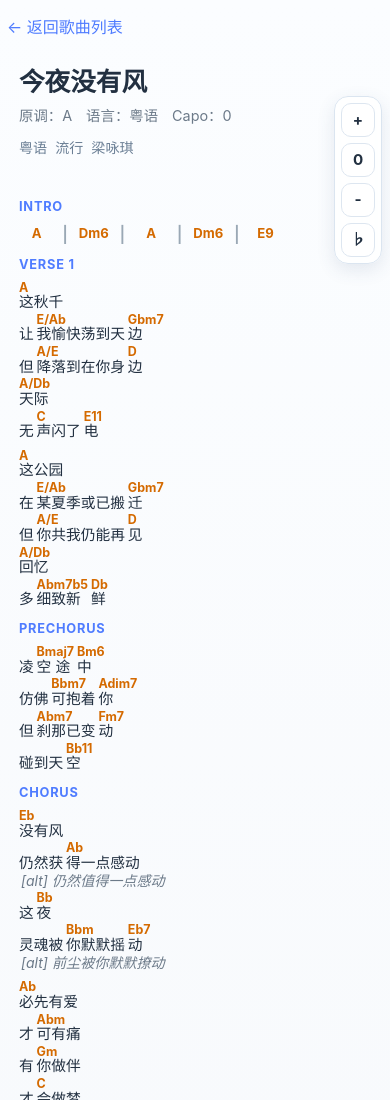
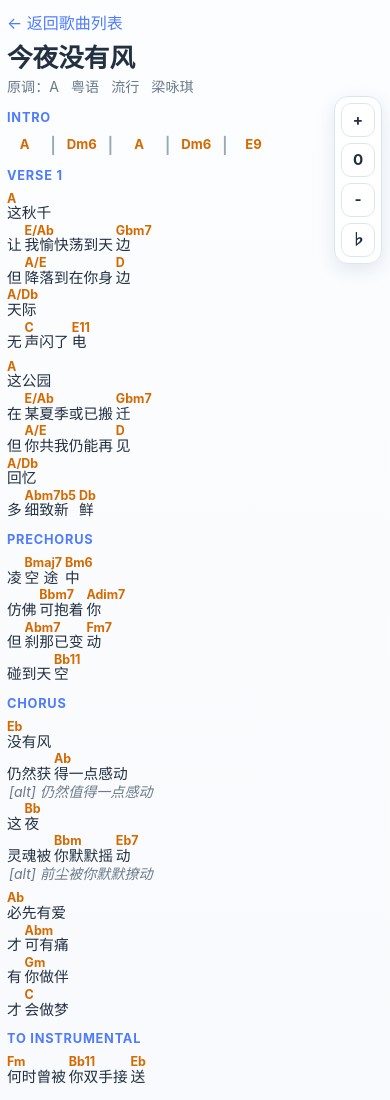
Before and after one commit to tangkk/chord-sheet-site, an Astro site: page /chord-sheet-site/songs/jinye-meiyou-feng in a window 390 px wide. Shown: the top 1100 px of the page. Built offline with nearby package versions, Linux system fonts and the light colour scheme; Astro itself is replaced by a stand-in of ours.

Commit message:
style: streamline song meta row and reduce mobile title spacing

```diff
--- a/src/components/ChordSheet.tsx
+++ b/src/components/ChordSheet.tsx
@@ -49,12 +49,6 @@ export default function ChordSheet({ text, originalKey, capo }: Props) {
           </label>
         </div>
 
-        {typeof capo === 'number' ? (
-          <div className="toolbar-group">
-            <span className="label">Capo</span>
-            <strong>{capo}</strong>
-          </div>
-        ) : null}
       </div>
 
       <div className="mobile-floating-toolbar" aria-label="Transpose controls">
--- a/src/layouts/Layout.astro
+++ b/src/layouts/Layout.astro
@@ -129,20 +129,20 @@ const {
   .meta-grid {
     display: flex;
     flex-wrap: wrap;
-    gap: 8px 14px;
-    margin: 8px 0 0;
+    gap: 6px 12px;
+    margin: 4px 0 0;
     color: var(--muted);
-    font-size: 0.9rem;
+    font-size: 0.88rem;
   }
 
   .back-link {
     display: inline-block;
-    margin-bottom: 18px;
+    margin-bottom: 10px;
   }
 
   .song-hero {
     padding: 0;
-    margin-bottom: 8px;
+    margin-bottom: 4px;
     background: transparent;
     border: 0;
     box-shadow: none;
@@ -311,7 +311,7 @@ const {
   @media (max-width: 720px) {
     .page-shell {
       width: min(100% - 14px, 1180px);
-      padding-top: 14px;
+      padding-top: 10px;
       padding-bottom: 24px;
       padding-right: 54px;
     }
@@ -319,7 +319,7 @@ const {
     .chord-sheet-card,
     .song-hero,
     .song-card {
-      padding: 12px;
+      padding: 0;
     }
 
     .desktop-toolbar {
--- a/src/pages/songs/[...slug].astro
+++ b/src/pages/songs/[...slug].astro
@@ -26,16 +26,10 @@ if (!song) {
     <h1 class="song-title">{song.title}</h1>
     <div class="meta-grid">
       <span>原调：{song.originalKey}</span>
-      {song.language ? <span>语言：{song.language === 'yue' ? '粤语' : song.language}</span> : null}
-      {typeof song.capo === 'number' ? <span>Capo：{song.capo}</span> : null}
+      {song.language ? <span>{song.language === 'yue' ? '粤语' : song.language}</span> : null}
+      <span>流行</span>
+      <span>{song.artist}</span>
     </div>
-    {song.tags.length > 0 ? (
-      <div class="tag-row">
-        {song.tags.map((tag) => (
-          <span class="tag">{tag}</span>
-        ))}
-      </div>
-    ) : null}
   </section>
 
   <ChordSheet client:load text={song.body} originalKey={song.originalKey} capo={song.capo} />
```
Also changed, not shown: docs/IMPLEMENTATION_LOG.md (+11 -0 lines), src/pages/index.astro (+3 -9 lines).
